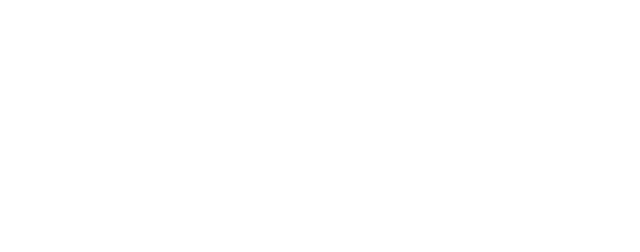
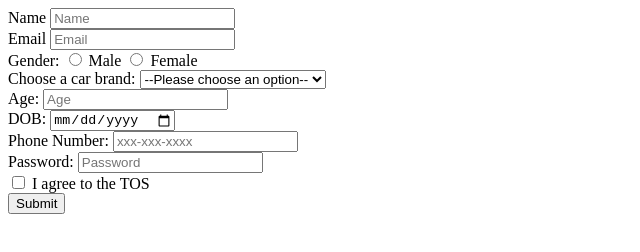
Before and after one commit to acciojob/signup-form-car-Durgaprasad1010, a website: page main.html in a window 1280 px wide. Shown: the whole page, without its empty margins (0-640 px from the left). Drawn offline with Linux system fonts and the light colour scheme.

Commit message:
created a submission

```diff
--- a/main.html
+++ b/main.html
@@ -8,6 +8,46 @@
 
 <body>
 	<!-- the entire body must be written by student -->
+	<form action="/" method="post">
+      <label for="name">Name</label>
+      <input type="text" id="name" required placeholder="Name" />
+      <br />
+      <label for="email">Email</label>
+      <input type="email" id="email" required placeholder="Email" />
+      <br />
+      <span>Gender:</span>
+      <input type="radio" id="gender_m" name="gender" required value="male" />
+      <label for="gender_m">Male</label>
+      <input type="radio" id="gender_f" name="gender" required value="female" />
+      <label for="gender_f">Female</label>
+      <br />
+      <label for="cars">Choose a car brand:</label>
+      <select name="cars" id="cars" required>
+        <option value="" selected hidden disabled>
+          --Please choose an option--
+        </option>
+        <option value="tata">Tata</option>
+        <option value="tesla">Tesla</option>
+        <option value="ford">Ford</option>
+      </select>
+      <br />
+      <label for="age">Age:</label>
+      <input type="number" id="age" required placeholder="Age" />
+      <br />
+      <label for="dob">DOB:</label>
+      <input type="date" id="dob" required />
+      <br />
+      <label for="tel">Phone Number:</label>
+      <input type="tel" id="tel" placeholder="xxx-xxx-xxxx" />
+      <br />
+      <label for="password">Password:</label>
+      <input type="password" id="password" required placeholder="Password" />
+      <br />
+      <input type="checkbox" name="TOS" id="tos" required />
+      <label for="tos">I agree to the TOS</label>
+      <br />
+      <button type="submit">Submit</button>
+    </form>
     <script type="text/javascript" src="./script.js">
 </script>
 
```
